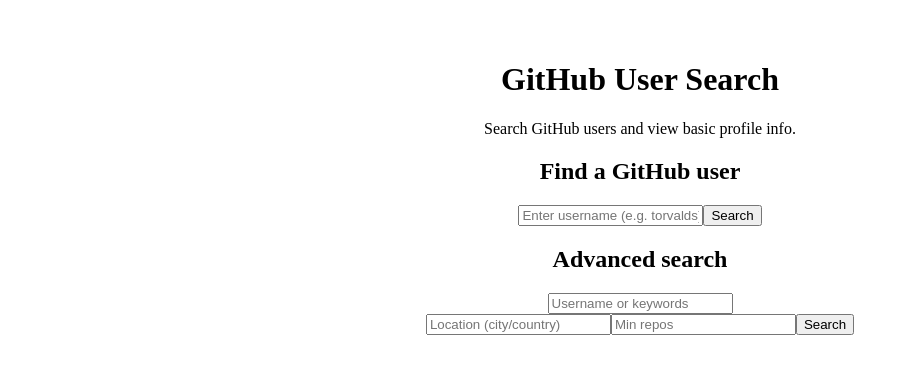
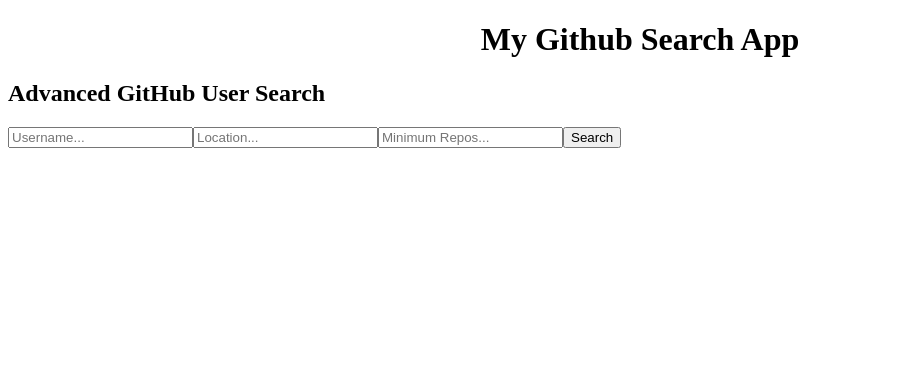
Before and after one commit to The-Motolani/alx-fe-reactjs, a React app in the folder github-user-search/: page / in a window 1280 px wide. Shown: the top 374 px of the page, without its empty margins (0-909 px from the left). Built offline with nearby package versions, Linux system fonts and the light colour scheme; the HTML template or start-up script is replaced by a standard one.

Commit message:
Working with APIs

```diff
--- a/github-user-search/src/App.jsx
+++ b/github-user-search/src/App.jsx
@@ -1,20 +1,16 @@
-import './App.css'
-import React from 'react'
-import Search from './components/Search'
+import Search from "./components/Search"
 
-function App(){
-return (
+
+function App() {
+
+  return (
     <>
-    <div className="min-h-screen p-6 bg-gray-50">
-      <header className="max-w-3xl mx-auto mb-6">
-        <h1 className="text-3xl font-semibold">GitHub User Search</h1>
-        <p className="text-sm text-gray-600">Search GitHub users and view basic profile info.</p>
-      </header>
-
-      <main className="max-w-3xl mx-auto">
+      <div>
+        <h1 style={{ textAlign: "center"}}>
+          My Github Search App
+        </h1>
         <Search />
-      </main>
-    </div>
+      </div>
     </>
   )
 }
--- a/github-user-search/src/components/Search.jsx
+++ b/github-user-search/src/components/Search.jsx
@@ -1,154 +1,115 @@
-import React, { useState } from 'react';
+import { useState } from "react";
 import { fetchUserData } from "../services/githubService";
 
-export default function Search() {
-  // basic single-user state
-  const [username, setUsername] = useState('');
-  const [userResult, setUserResult] = useState(null);
+function Search() {
+  const [username, setUsername] = useState("");
+  const [location, setLocation] = useState("");
+  const [minRepos, setMinRepos] = useState("");
+  const [results, setResults] = useState([]);
+  const [loading, setLoading] = useState(false);
+  const [errorMsg, setErrorMsg] = useState("");
 
-  // advanced search state
-  const [advQuery, setAdvQuery] = useState('');
-  const [location, setLocation] = useState('');
-  const [minRepos, setMinRepos] = useState('');
-  const [searchResults, setSearchResults] = useState([]);
+  let debounceTimer;
 
-  // UI state
-  const [loading, setLoading] = useState(false);
-  const [error, setError] = useState('');
+  async function handleSearch(e) {
+    e.preventDefault();
 
-  // single user submit
-  const handleLookup = async (event) => {
-    event.preventDefault();
-    setError('');
-    setUserResult(null);
-    if (!username.trim()) return setError('Looks like we cant find the user'); // guard
+    if (debounceTimer) clearTimeout(debounceTimer);
+    debounceTimer = setTimeout(async () => {
+      setLoading(true);
+      setErrorMsg("");
+      setResults([]);
 
-    setLoading(true);
-    try {
-      const data = await fetchUserData(username.trim());
-      setUserResult(data);
-    } catch (err) {
-      setError('Looks like we cant find the user');
-    } finally {
+      const response = await fetchUserData(username, location, minRepos);
+
+      if (response.error || !response.data.length) {
+        setErrorMsg("Looks like we cant find the user.");
+      } else {
+        setResults(response.data);
+      }
+
       setLoading(false);
+    }, 300); // 300ms debounce
   }
-  };
-
-  // advanced search submit
-  const handleAdvancedSearch = async (event) => {
-    event.preventDefault();
-    setError('');
-    setSearchResults([]);
-    setLoading(true);
-
-    try {
-      const qObj = {
-        q: advQuery.trim(),
-        location: location.trim() || undefined,
-        minRepos: minRepos ? Number(minRepos) : undefined,
-        page: 1,
-        per_page: 30,
-      };
-      const data = await searchUs
-      ers(qObj);
-      setSearchResults(data.items || []);
-      if (!data.items || data.items.length === 0) {
-        setError('Looks like we cant find the user');
-      }
-    } catch (err) {
-      setError('Looks like we cant find the user');
-    } finally {
-      setLoading(false);
-    }
-  };
 
   return (
-    <div className="space-y-6">
-      {/* Single user lookup */}
-      <section className="p-4 border rounded bg-white">
-        <h2 className="text-xl font-medium mb-3">Find a GitHub user</h2>
-        <form onSubmit={handleLookup} className="flex gap-2">
+    <div className="max-w-xl mx-auto p-6">
+      <h2 className="text-2xl font-semibold mb-4 text-center">
+        Advanced GitHub User Search
+      </h2>
+
+      <form
+        onSubmit={handleSearch}
+        className="space-y-3 bg-gray-100 p-4 rounded-lg shadow-md"
+      >
         <input
+          type="text"
+          placeholder="Username..."
           value={username}
-            onChange={(event) => setUsername(event.target.value)}
-            placeholder="Enter username (e.g. torvalds)"
-            className="flex-1 p-2 border rounded"
+          onChange={(e) => setUsername(e.target.value)}
+          className="w-full p-2 border rounded focus:outline-none focus:ring-2 focus:ring-blue-400"
         />
-          <button type="submit" className="px-4 py-2 border rounded">
+
+        <input
+          type="text"
+          placeholder="Location..."
+          value={location}
+          onChange={(e) => setLocation(e.target.value)}
+          className="w-full p-2 border rounded focus:outline-none focus:ring-2 focus:ring-blue-400"
+        />
+
+        <input
+          type="number"
+          placeholder="Minimum Repos..."
+          value={minRepos}
+          onChange={(e) => setMinRepos(e.target.value)}
+          className="w-full p-2 border rounded focus:outline-none focus:ring-2 focus:ring-blue-400"
+        />
+
+        <button
+          type="submit"
+          className="w-full bg-blue-600 text-white p-2 rounded hover:bg-blue-700 transition-colors duration-200"
+        >
           Search
         </button>
       </form>
 
-        {loading && <p className="mt-3">Loading...</p>}
-        {error && <p className="mt-3 text-red-600">{error}</p>}
+      {loading && <p className="text-center mt-3 text-gray-700">Loading...</p>}
 
-        {userResult && !loading && (
-          <div className="mt-4 flex gap-4 items-center">
-            <img src={userResult.avatar_url} alt="avatar" className="w-20 h-20 rounded-full" />
-            <div>
-              <div className="font-semibold">{userResult.name || userResult.login}</div>
+      {errorMsg && <p className="text-red-500 text-center mt-3">{errorMsg}</p>}
+
+      <div className="mt-6 grid gap-4 sm:grid-cols-1 md:grid-cols-2">
+        {results.map((user) => (
+          <div
+            key={user.id}
+            className="p-4 border rounded flex items-center gap-4 bg-white shadow-sm hover:shadow-md transition-shadow duration-200"
+          >
+            <img
+              src={user.avatar_url}
+              alt={`${user.login}'s avatar`}
+              className="w-16 h-16 rounded-full flex-shrink-0"
+              loading="lazy"
+            />
+
+            <div className="flex flex-col">
+              <h3 className="font-semibold">{user.login}</h3>
+              {user.location && (
+                <span className="text-gray-500 text-sm">{user.location}</span>
+              )}
               <a
-                href={userResult.html_url}
+                href={user.html_url}
                 target="_blank"
-                rel="noreferrer"
-                className="text-sm text-blue-600"
+                rel="noopener noreferrer"
+                className="text-blue-500 underline mt-1"
               >
-                View profile
+                View Profile
               </a>
             </div>
           </div>
-        )}
-      </section>
-
-      {/* Advanced search */}
-      <section className="p-4 border rounded bg-white">
-        <h2 className="text-xl font-medium mb-3">Advanced search</h2>
-        <form onSubmit={handleAdvancedSearch} className="grid grid-cols-1 gap-3">
-          <input
-            value={advQuery}
-            onChange={(e) => setAdvQuery(e.target.value)}
-            placeholder="Username or keywords"
-            className="p-2 border rounded"
-          />
-          <div className="flex gap-2">
-            <input
-              value={location}
-              onChange={(e) => setLocation(e.target.value)}
-              placeholder="Location (city/country)"
-              className="flex-1 p-2 border rounded"
-            />
-            <input
-              value={minRepos}
-              onChange={(e) => setMinRepos(e.target.value)}
-              placeholder="Min repos"
-              type="number"
-              className="w-32 p-2 border rounded"
-            />
-            <button type="submit" className="px-4 py-2 border rounded">
-              Search
-            </button>
+        ))}
       </div>
-        </form>
-
-        {loading && <p className="mt-3">Loading...</p>}
-        {error && !loading && <p className="mt-3 text-red-600">{error}</p>}
-
-        {searchResults && searchResults.length > 0 && (
-          <ul className="mt-4 space-y-3">
-            {searchResults.map((u) => (
-              <li key={u.id} className="p-3 border rounded flex items-center gap-3 bg-gray-50">
-                <img src={u.avatar_url} alt={u.login} className="w-12 h-12 rounded-full" />
-                <div>
-                  <div className="font-medium">{u.login}</div>
-                  <a href={u.html_url} target="_blank" rel="noreferrer" className="text-sm text-blue-600">
-                    View profile
-                  </a>
-                </div>
-              </li>
-            ))}
-          </ul>
-        )}
-      </section>
     </div>
   );
 }
+
+export default Search;
```
Also changed, not shown: github-user-search/services/githubService.js (+18 -29 lines). Lines whose indentation alone changed are shown as unchanged.
